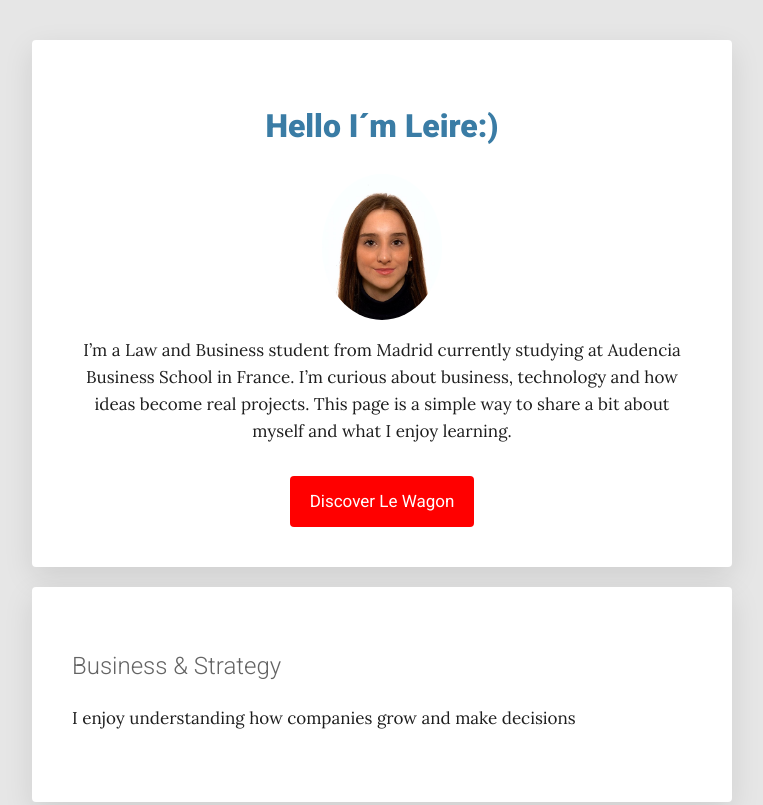
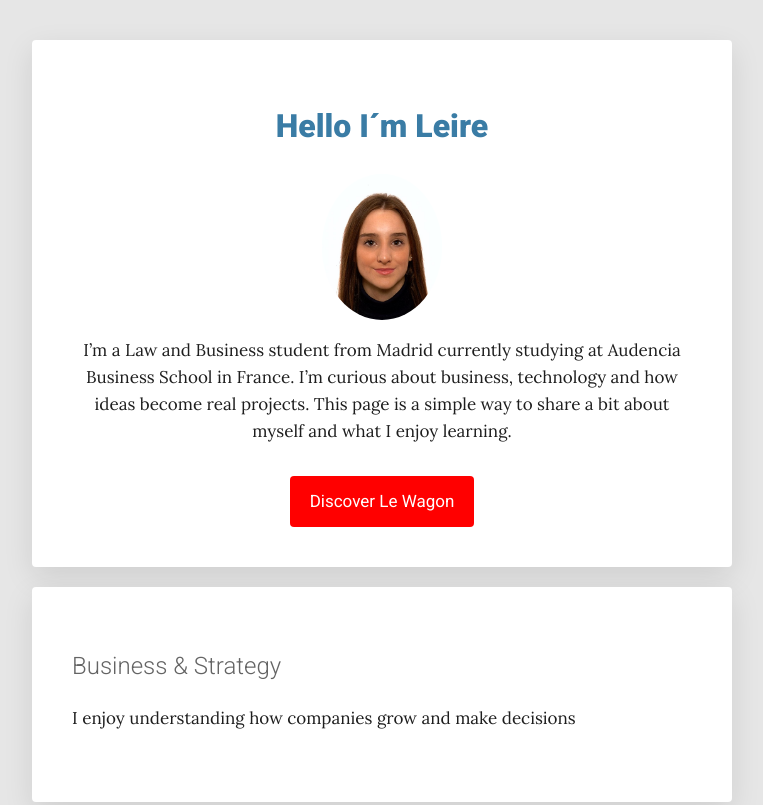
Before and after one commit to leire-garcia/my-profile, a plain HTML site: page index.html in a window 1280 px wide. Shown: the top 805 px of the page, without its empty margins (258-1021 px from the left). Drawn offline with Linux system fonts and the light colour scheme.

Commit message:
Update index.html

```diff
--- a/index.html
+++ b/index.html
@@ -17,7 +17,7 @@
 <div class="container">
 
 <div class="card-white text-center">
-	<h1>Hello I´m Leire:)</h1>
+	<h1>Hello I´m Leire</h1>
 	<img src="images/profile-picture.png" alt="Leire Garcia" class="img-circle">
 	<p>
 	I’m a Law and Business student from Madrid currently studying at Audencia Business School in France.
```
